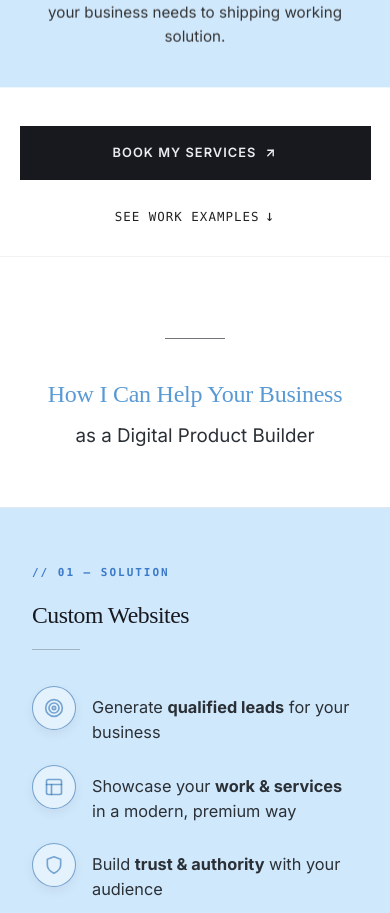
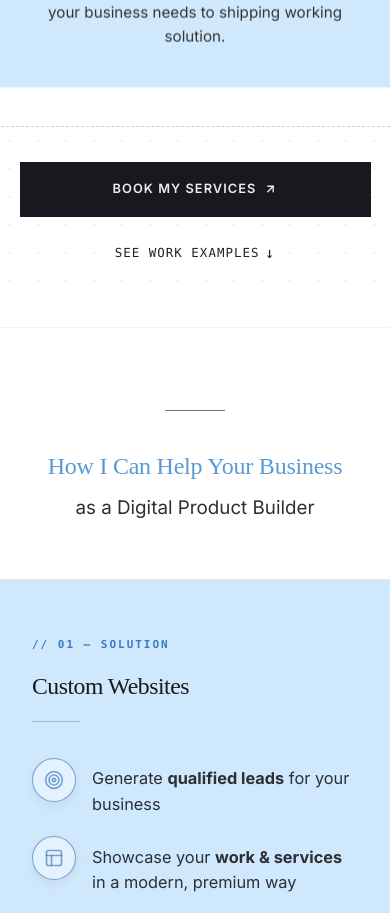
Before and after one commit to Irene2828/porfoliojuly, a Next.js app: page / in a window 390 px wide. Shown: the part 849-1762 px from the top of the page. Built offline with nearby package versions, Linux system fonts and the light colour scheme; no server answers; the database is empty; a web font is replaced by a local one.

Commit message:
Add desktop-style white background with dot matrix pattern under Hero CTAs 1 & 2 on mobile

```diff
--- a/src/app/components/Hero.css
+++ b/src/app/components/Hero.css
@@ -1035,15 +1035,22 @@
     display: none !important;
   }
 
-  /* CTAs: prominent & visible */
+  /* CTAs: prominent & visible with white background + dot matrix pattern on mobile */
   .hero-ctas {
-    width: 100% !important;
-    max-width: 100% !important;
+    width: calc(100% + 3rem) !important;
+    max-width: none !important;
+    margin-left: -1.5rem !important;
+    margin-right: -1.5rem !important;
+    padding: 2.2rem 1.5rem 2.2rem 1.5rem !important;
+    background-color: #ffffff !important;
+    background-image: radial-gradient(circle, rgba(0, 0, 0, 0.065) 1.25px, transparent 1.25px) !important;
+    background-size: 28px 28px !important;
+    border-top: 1px dashed rgba(18, 18, 18, 0.2) !important;
     display: flex !important;
     flex-direction: column !important;
     align-items: center !important;
     gap: 1rem !important;
-    margin-top: 2rem !important; /* doubled top padding over CTA1 */
+    margin-top: 2rem !important;
     margin-bottom: 0 !important;
   }
 
```
